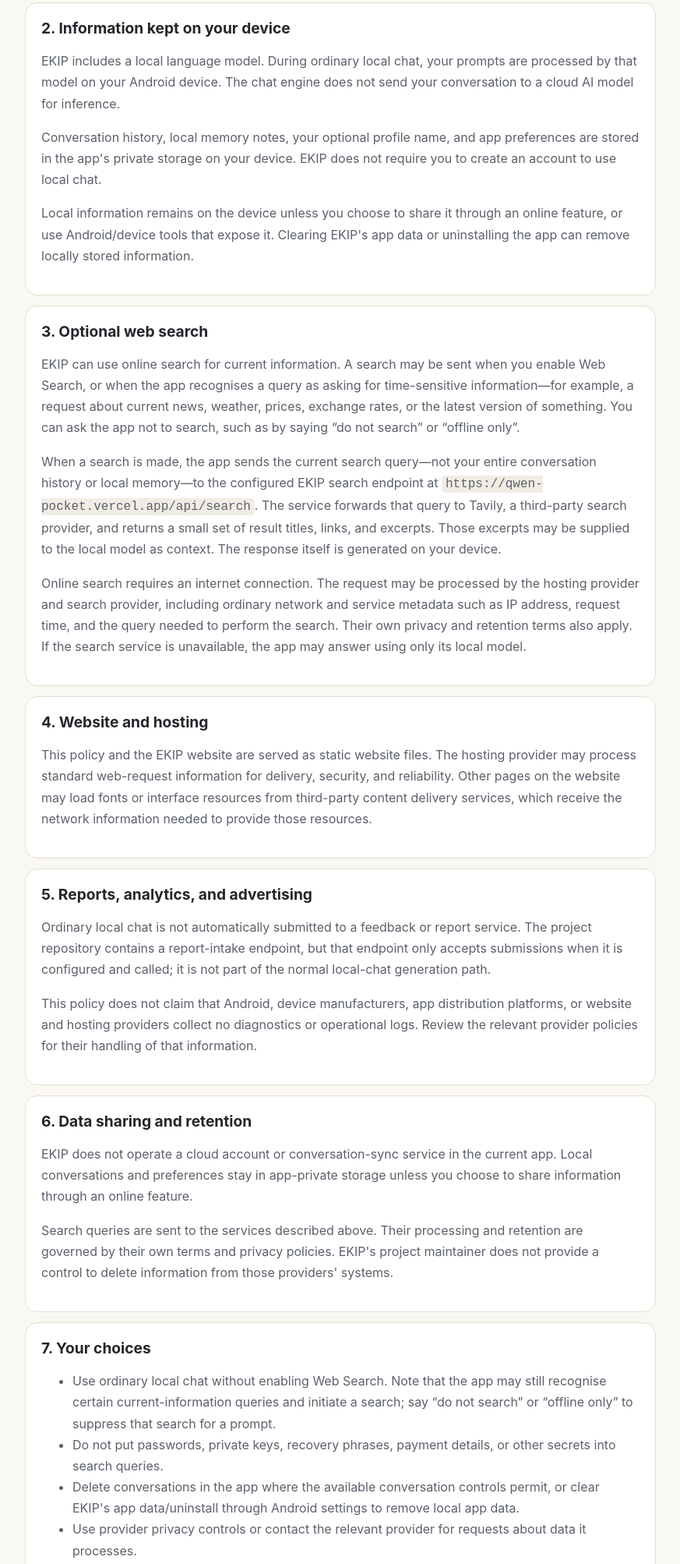
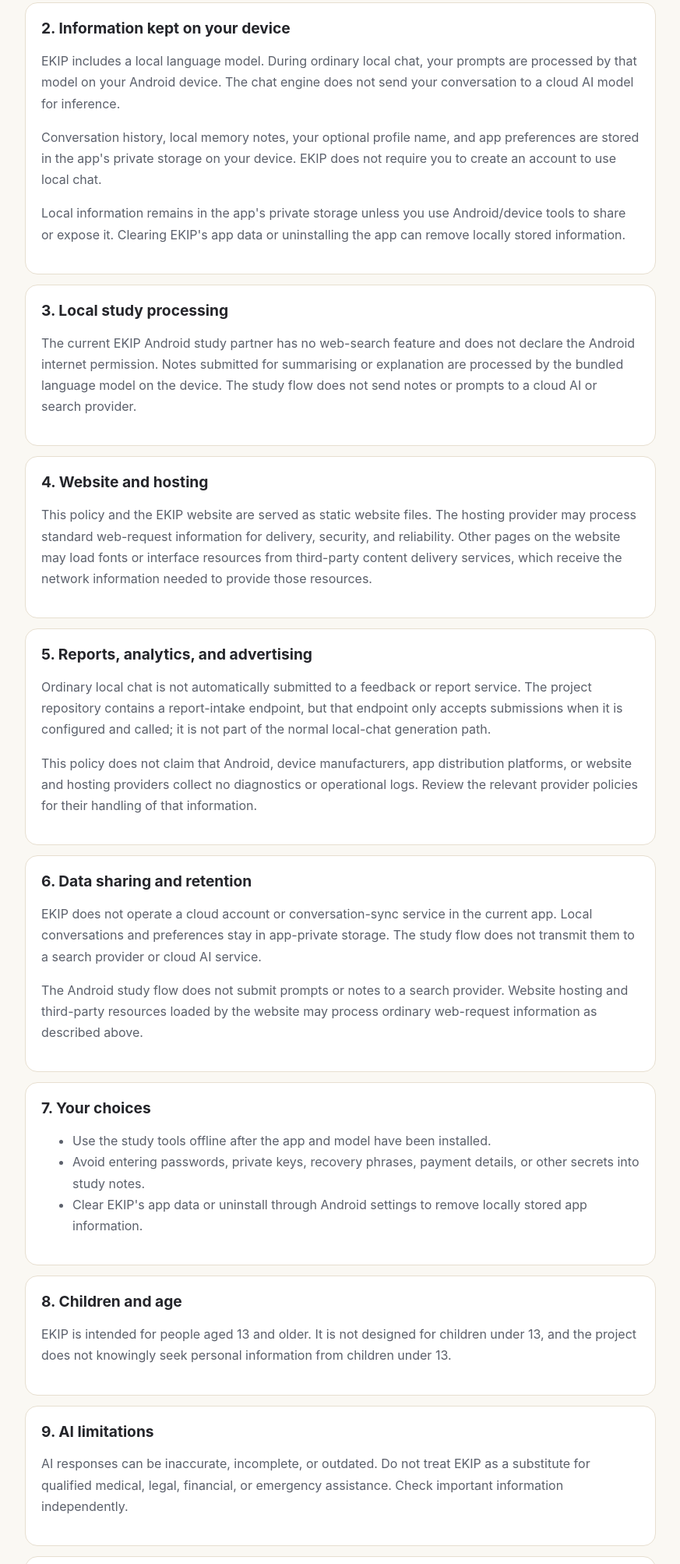
Before and after one commit to jarumba-code/qwen-pocket-, a plain HTML site: page privacy.html in a window 1280 px wide. Shown: the part 505-2511 px from the top of the page at 78% size, without its empty margins (203-1076 px from the left). Drawn offline with Linux system fonts and the light colour scheme.

Commit message:
docs: remove web search references from EKIP website and policies

```diff
--- a/privacy.html
+++ b/privacy.html
@@ -4,7 +4,7 @@
   <meta charset="utf-8">
   <meta name="viewport" content="width=device-width,initial-scale=1">
   <meta name="theme-color" content="#faf8f3">
-  <meta name="description" content="EKIP Privacy Policy: how the Android app and optional online search handle information.">
+  <meta name="description" content="EKIP Privacy Policy: how the Android study partner handles information processed on your device.">
   <title>Privacy Policy — EKIP</title>
   <style>
     :root{color-scheme:light;--paper:#faf8f3;--card:#fff;--ink:#24252a;--muted:#5b606b;--gold:#755b07;--line:#e7dfd0}
@@ -22,7 +22,7 @@
   <header>
     <div class="brand">EKIP · JIMM.TECH</div>
     <h1>Privacy Policy</h1>
-    <p>This policy explains what information EKIP handles, what stays on your Android device, and what may leave the device when online search is used.</p>
+    <p>This policy explains what information the EKIP Android study partner handles and how its local processing works.</p>
     <p class="date">Effective date: 13 November 2026 · Applies to EKIP Android preview version 1.1.0 and this website.</p>
   </header>
 
@@ -35,14 +35,12 @@
     <h2>2. Information kept on your device</h2>
     <p>EKIP includes a local language model. During ordinary local chat, your prompts are processed by that model on your Android device. The chat engine does not send your conversation to a cloud AI model for inference.</p>
     <p>Conversation history, local memory notes, your optional profile name, and app preferences are stored in the app's private storage on your device. EKIP does not require you to create an account to use local chat.</p>
-    <p>Local information remains on the device unless you choose to share it through an online feature, or use Android/device tools that expose it. Clearing EKIP's app data or uninstalling the app can remove locally stored information.</p>
+    <p>Local information remains in the app's private storage unless you use Android/device tools to share or expose it. Clearing EKIP's app data or uninstalling the app can remove locally stored information.</p>
   </section>
 
   <section>
-    <h2>3. Optional web search</h2>
-    <p>EKIP can use online search for current information. A search may be sent when you enable Web Search, or when the app recognises a query as asking for time-sensitive information—for example, a request about current news, weather, prices, exchange rates, or the latest version of something. You can ask the app not to search, such as by saying “do not search” or “offline only”.</p>
-    <p>When a search is made, the app sends the current search query—not your entire conversation history or local memory—to the configured EKIP search endpoint at <code>https://qwen-pocket.vercel.app/api/search</code>. The service forwards that query to Tavily, a third-party search provider, and returns a small set of result titles, links, and excerpts. Those excerpts may be supplied to the local model as context. The response itself is generated on your device.</p>
-    <p>Online search requires an internet connection. The request may be processed by the hosting provider and search provider, including ordinary network and service metadata such as IP address, request time, and the query needed to perform the search. Their own privacy and retention terms also apply. If the search service is unavailable, the app may answer using only its local model.</p>
+    <h2>3. Local study processing</h2>
+    <p>The current EKIP Android study partner has no web-search feature and does not declare the Android internet permission. Notes submitted for summarising or explanation are processed by the bundled language model on the device. The study flow does not send notes or prompts to a cloud AI or search provider.</p>
   </section>
 
   <section>
@@ -58,17 +56,16 @@
 
   <section>
     <h2>6. Data sharing and retention</h2>
-    <p>EKIP does not operate a cloud account or conversation-sync service in the current app. Local conversations and preferences stay in app-private storage unless you choose to share information through an online feature.</p>
-    <p>Search queries are sent to the services described above. Their processing and retention are governed by their own terms and privacy policies. EKIP's project maintainer does not provide a control to delete information from those providers' systems.</p>
+    <p>EKIP does not operate a cloud account or conversation-sync service in the current app. Local conversations and preferences stay in app-private storage. The study flow does not transmit them to a search provider or cloud AI service.</p>
+    <p>The Android study flow does not submit prompts or notes to a search provider. Website hosting and third-party resources loaded by the website may process ordinary web-request information as described above.</p>
   </section>
 
   <section>
     <h2>7. Your choices</h2>
     <ul>
-      <li>Use ordinary local chat without enabling Web Search. Note that the app may still recognise certain current-information queries and initiate a search; say “do not search” or “offline only” to suppress that search for a prompt.</li>
-      <li>Do not put passwords, private keys, recovery phrases, payment details, or other secrets into search queries.</li>
-      <li>Delete conversations in the app where the available conversation controls permit, or clear EKIP's app data/uninstall through Android settings to remove local app data.</li>
-      <li>Use provider privacy controls or contact the relevant provider for requests about data it processes.</li>
+      <li>Use the study tools offline after the app and model have been installed.</li>
+      <li>Avoid entering passwords, private keys, recovery phrases, payment details, or other secrets into study notes.</li>
+      <li>Clear EKIP's app data or uninstall through Android settings to remove locally stored app information.</li>
     </ul>
   </section>
 
```
Also changed, not shown: features.html (+1 -1 lines), how-it-works.html (+1 -1 lines), index.html (+1 -1 lines), terms.html (+4 -5 lines).
